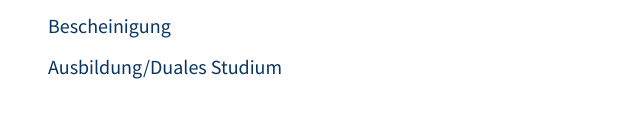
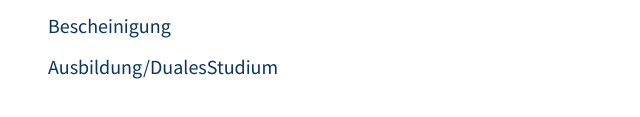
Before and after one commit to xcx0896/Praktikumsmappe, a plain HTML site: page index.html in a window 1280 px wide. Shown: the part 467-584 px from the top of the page, 0-640 px from the left. Drawn offline with Linux system fonts and the light colour scheme.

Commit message:
LforReal

```diff
--- a/index.html
+++ b/index.html
@@ -35,7 +35,7 @@
         <ul><a href="Selbseinschätzung.pdf">Selbsteinschätzung/Fremdeinschätzung</a></ul>
         <ul><a href="Bewertung der Praktikumsmappe.pdf">Bewertungsbogen</a></ul>
         <ul><a href="../Praktikumsmappe/Praktikums Bescheinigung.pdf">Bescheinigung</a></ul>
-        <ul><a href="Dokument4 (1).pdf">Ausbildung/Duales Studium</a></ul>
+        <ul><a href="Dokument4 (1).pdf">Ausbildung/DualesStudium</a></ul>
 
         <div class="NMGlogo">
             <img src="NMG.jpg" alt="NMGlogo.jpg" height="130px">
```
